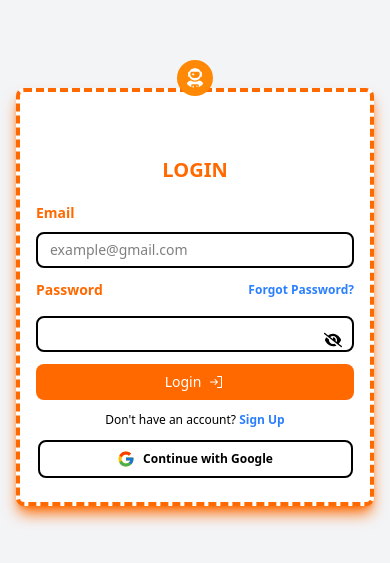
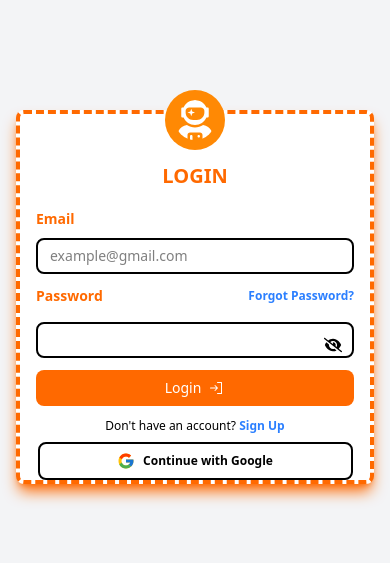
Before and after one commit to sumancoder-cloud/ExcelExtractor, a React (Vite) app in the folder ExcelExtractor/: page /login in a window 390 px wide. Shown: the part 125-688 px from the top of the page. Built offline with nearby package versions, Linux system fonts and the light colour scheme; no server answers.

Commit message:
Fix: Add h-auto to LoginPage for dynamic height expansion with errors

```diff
--- a/ExcelExtractor/src/Pages/LoginPage.jsx
+++ b/ExcelExtractor/src/Pages/LoginPage.jsx
@@ -147,9 +147,9 @@ const LoginPage = () => {
 
   return (
     <div className="flex min-h-screen justify-center items-center bg-gray-100 p-4 sm:p-0">
-      <div className={`relative w-full sm:w-[400px] bg-white shadow-orange-500 shadow-lg rounded-lg border-4 border-dashed border-orange-500 flex flex-col items-center pt-16 pb-6 sm:pb-0 ${isSignup ? 'sm:h-[850px]' : 'sm:h-[600px]'}`}>
+      <div className={`relative w-full sm:w-[400px] bg-white shadow-orange-500 shadow-lg rounded-lg border-4 border-dashed border-orange-500 flex flex-col items-center pt-12 sm:pt-16 h-auto ${isSignup ? 'sm:min-h-[780px]' : 'sm:min-h-[530px]'}`}>
 
-        <FaUserAstronaut className="text-4xl sm:text-7xl text-white bg-orange-400 rounded-full absolute -top-8 sm:-top-10 p-2 sm:p-3" />
+        <FaUserAstronaut className="text-6xl sm:text-7xl text-white bg-orange-400 rounded-full absolute -top-6 sm:-top-10 p-2.5 sm:p-3" />
 
         <h1 className="text-xl sm:text-3xl font-semibold text-orange-500 mb-4 sm:mb-6">
           {isSignup ? 'SIGN UP' : 'LOGIN'}
@@ -236,7 +236,7 @@ const LoginPage = () => {
             <button
               type="button"
               onClick={() => setHidePassword(!hidePassword)}
-              className="absolute right-3 sm:right-4 top-15 -translate-y-1/2 text-lg sm:text-xl cursor-pointer"
+              className="absolute right-3 sm:right-4 top-[50px] text-lg sm:text-xl cursor-pointer"
             >
               {hidePassword ? <FaEyeSlash /> : <FaEye />}
             </button>
@@ -304,7 +304,7 @@ const LoginPage = () => {
           type="button"
           onClick={() => googleLogin()}
           disabled={loading}
-          className="flex items-center justify-center gap-2 sm:gap-3 border-2 w-[90%] sm:w-[85%] py-2 sm:py-2.5 rounded-lg mt-3 sm:mt-4 hover:bg-gray-100 disabled:bg-gray-200 disabled:cursor-not-allowed text-xs sm:text-base"
+          className="flex items-center justify-center gap-2 sm:gap-3 border-2 w-[90%] sm:w-[85%] py-2 sm:py-2.5 rounded-lg mt-2 sm:mt-4 hover:bg-gray-100 disabled:bg-gray-200 disabled:cursor-not-allowed text-xs sm:text-base"
         >
           <FcGoogle className="text-lg sm:text-2xl" />
           <span className="font-semibold">Continue with Google</span>
```
